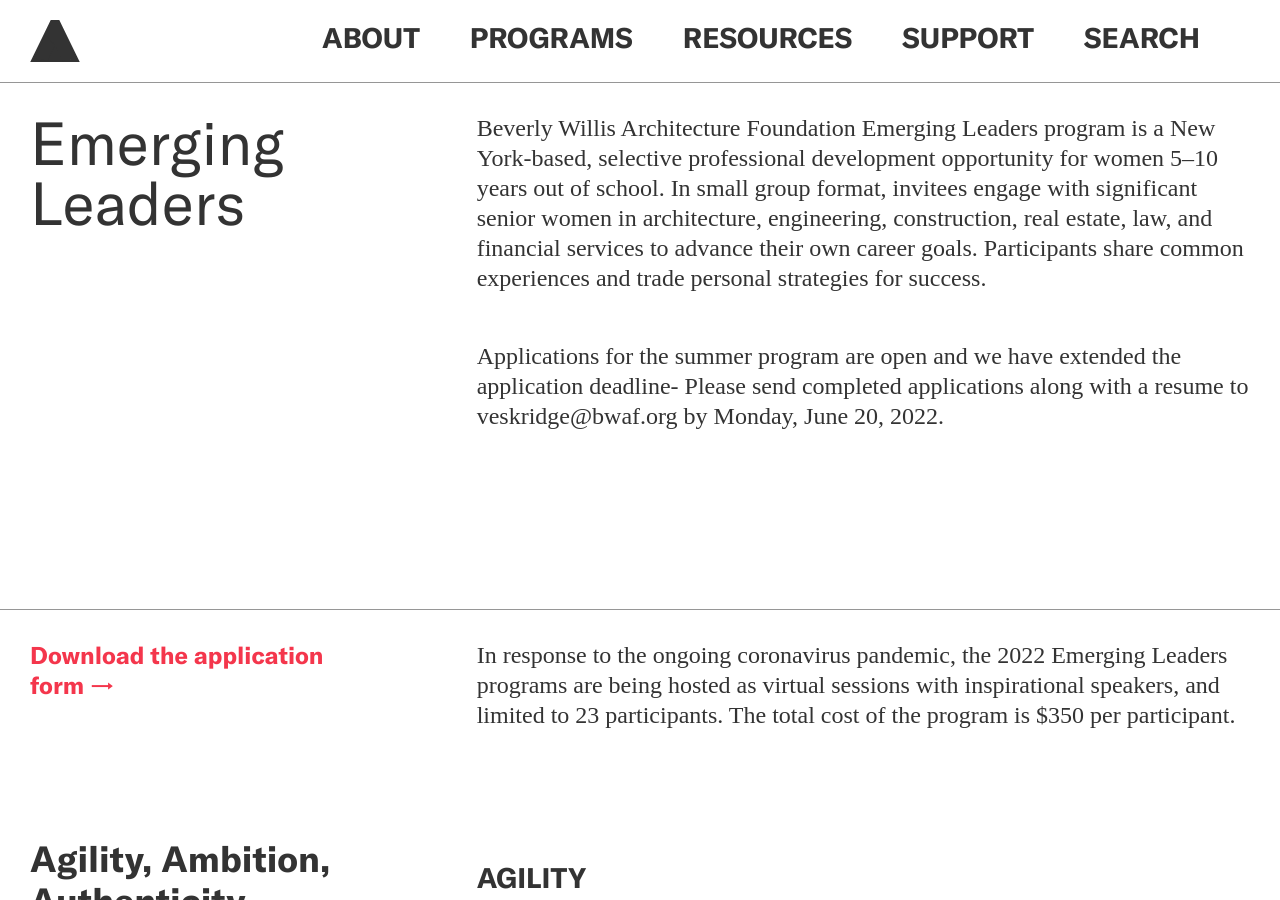
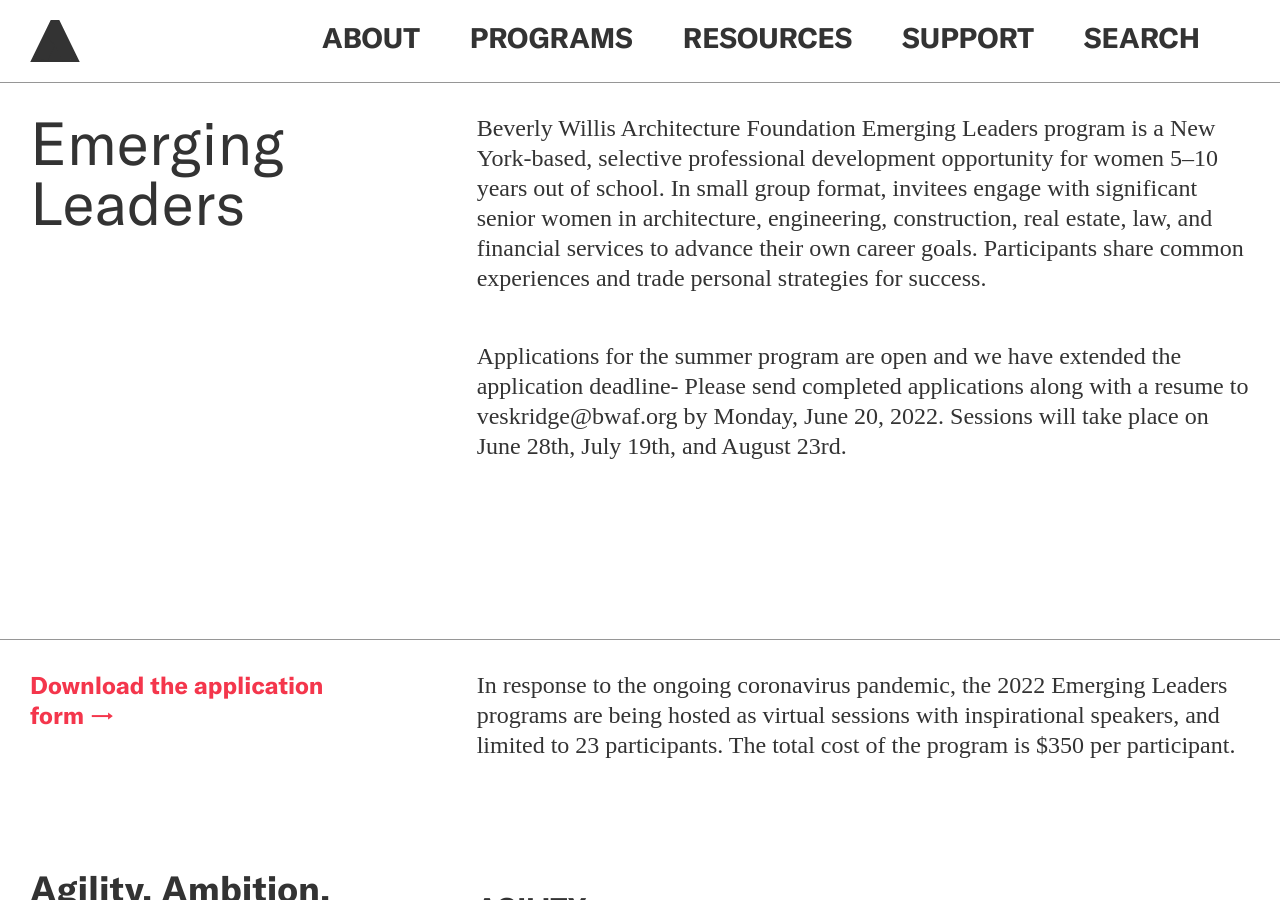
Before and after one commit to jengalas/bwaf-bbw, a Jekyll site: the page built from _emerging-leaders/agility-ambition-authenticity.md, in a window 1280 px wide and 900 px high. Built offline with Jekyll 4.4.1, drawn with Linux system fonts in a browser that asks for light colours; nearby versions of some CDN libraries; some web fonts are replaced; some of the changed text lies outside the part shown.

Commit message:
Update from Forestry.io Virginia Eskridge updated _emerging-leaders/agility-ambition-authenticity.md

```diff
--- a/_emerging-leaders/agility-ambition-authenticity.md
+++ b/_emerging-leaders/agility-ambition-authenticity.md
@@ -17,7 +17,7 @@
   text_block: |-
     Beverly Willis Architecture Foundation Emerging Leaders program is a New York-based, selective professional development opportunity for women 5–10 years out of school. In small group format, invitees engage with significant senior women in architecture, engineering, construction, real estate, law, and financial services to advance their own career goals. Participants share common experiences and trade personal strategies for success.
 
-    Applications for the summer program are open and we have extended the application deadline- Please send completed applications along with a resume to veskridge@bwaf.org by Monday, June 20, 2022.
+    Applications for the summer program are open and we have extended the application deadline- Please send completed applications along with a resume to veskridge@bwaf.org by Monday, June 20, 2022. Sessions will take place on June 28th, July 19th, and August 23rd.
 - template: text-block
   text_block: "In response to the ongoing coronavirus pandemic, the 2022 Emerging
     Leaders programs are being hosted as virtual sessions with inspirational speakers,
@@ -51,7 +51,7 @@
     with discretion and subtlety, along with a fair amount of fearlessness and verve.
     Hear from a seasoned career changer about how she rode to the top.
   time-location:
-    line-1: 'When: Tuesday, June 14, 6:30-8PM'
+    line-1: 'When: Tuesday, July 19, 6:30-8PM'
     line-2: Virtual Session
 - template: featured-portrait-block
   section_break: false
@@ -73,7 +73,7 @@
     creativity and innovation, greater levels of performance and deeper levels of
     satisfaction from work.  How are you focusing on your own growth?
   time-location:
-    line-1: 'When: Tuesday, July 19, 6:30-8PM'
+    line-1: 'When: Tuesday, June 28th, 6:30-8PM'
     line-2: Virtual Session
 - template: featured-portrait-block
   section_break: false
```
